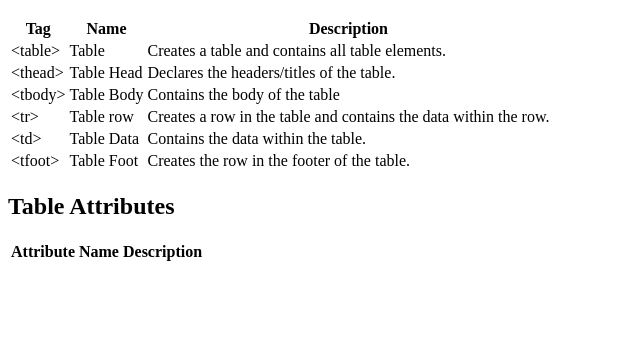
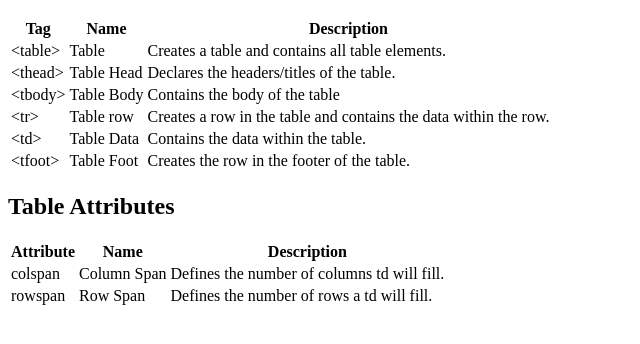
Before and after one commit to AugustFlow/WebDevCheatSheet.io, a plain HTML site: page pages/tables.html in a window 1280 px wide. Shown: the part 110-454 px from the top of the page, without its empty margins (0-640 px from the left). Drawn offline with Linux system fonts and the light colour scheme.

Commit message:
adds colspan, rowspan, and comment titles for readability

```diff
--- a/pages/tables.html
+++ b/pages/tables.html
@@ -8,13 +8,13 @@
 <body>
     <h1>HTML Table Reference</h1>
     <h2>Table Tags</h2>
-    <!-- Table ----------->
+    <!-- Table Body Table-------------------->
     <table>
         <!-- table headers ---------->
         <th>Tag</th>
         <th>Name</th>
         <th>Description</th>
-        <!-- Table Body Table --------------->
+        <!-- table body-------------->
         <tbody>
             <!-- table ---->
                 <tr>
@@ -54,12 +54,28 @@
                </tr>
         </tbody>
     </table>
-    <!--Table Attributes Table------------>
+    <!--Table Attributes Table------------------->
     <h2>Table Attributes</h2>
     <table>
+        <!-- table attributes headers-->
         <th>Attribute</th>
         <th>Name</th>
         <th>Description</th>
+        <!-- table attributes body-->
+        <tbody>
+            <!-- colspan-->
+            <tr>
+                <td>colspan</td>
+                <td>Column Span</td>
+                <td>Defines the number of columns td will fill.</td>
+            </tr>
+            <!-- rowspan-->
+            <tr>
+                <td>rowspan</td>
+                <td>Row Span</td>
+                <td>Defines the number of rows a td will fill.</td>
+            </tr>
+        </tbody>
     </table>
 </body>
 </html>
```
